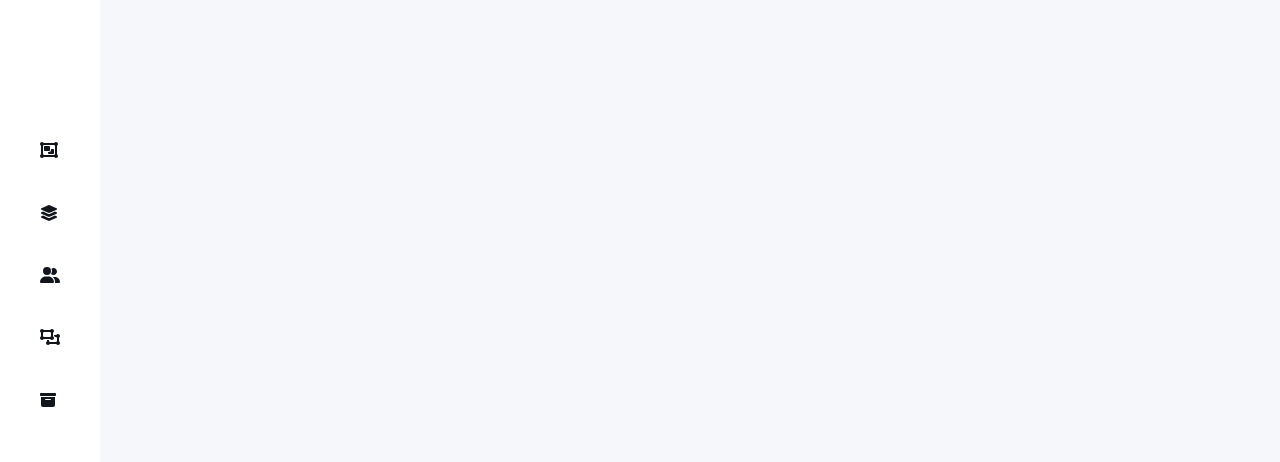
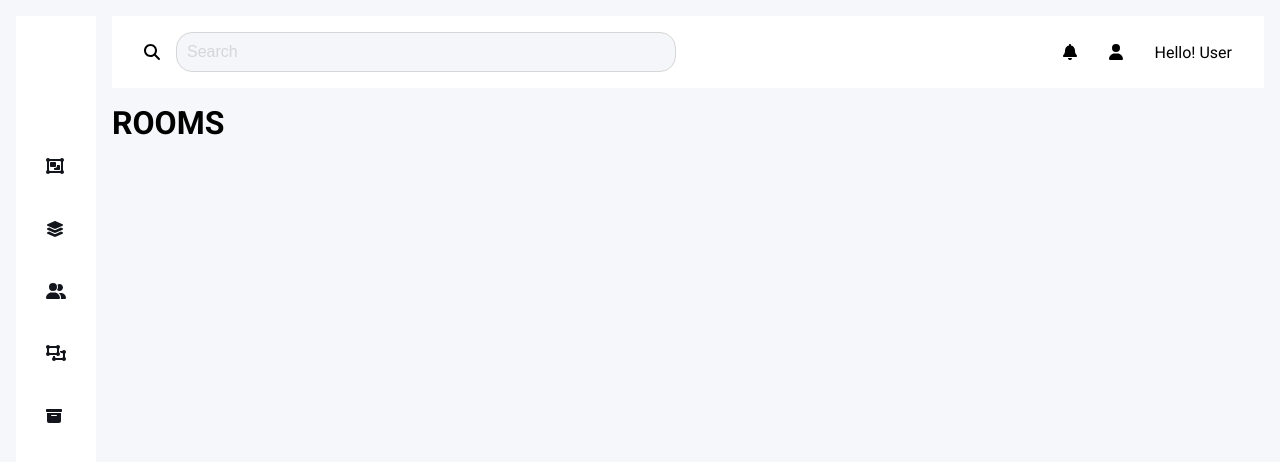
Before and after one commit to Yncy0/ROOMIE, a React (Vite) app: page /rooms in a window 1280 px wide. Shown: the top 462 px of the page. Built offline with nearby package versions, Linux system fonts and the light colour scheme.

Commit message:
fix: flex layout

```diff
--- a/src/Root.jsx
+++ b/src/Root.jsx
@@ -6,14 +6,14 @@
 export default function Root() {
     return(
         <>
-            {/* <div className="root-div">
+            <div className="root-div">
                 <NavBarComponent/>
                 <div className="root-column">
                     <HeaderComponent/>
                     <Outlet/>
                 </div>
-            </div> */}
-            <NavBarComponent/>
+            </div>
+            {/* <NavBarComponent/> */}
         </>
     )
 }
--- a/src/index.css
+++ b/src/index.css
@@ -97,7 +97,7 @@
 body {
   /* display: flex;
   place-items: center; */
-  min-width: 100vw;
+  min-width: 320px;
   min-height: 100vh;
   background-color: var(--cl-white-600);
 }
@@ -114,11 +114,14 @@
 .root-div {
   display: flex;
   flex-direction: row;
+  gap: 1rem;
+  margin: 1rem;
 }
 
 .root-column {
   display: flex;
   flex-direction: column;
+  gap: 1rem;
 }
 
 /* HEADER COMPONENT */
@@ -130,7 +133,7 @@
   padding-inline: 2rem;
   padding-top: 1rem;
   padding-bottom: 1rem;
-  min-width: 320px;
+  min-width: 90vw;
   box-shadow: 2px var(--cl-black-500);
 
   background-color: var(--cl-white-500);
```
